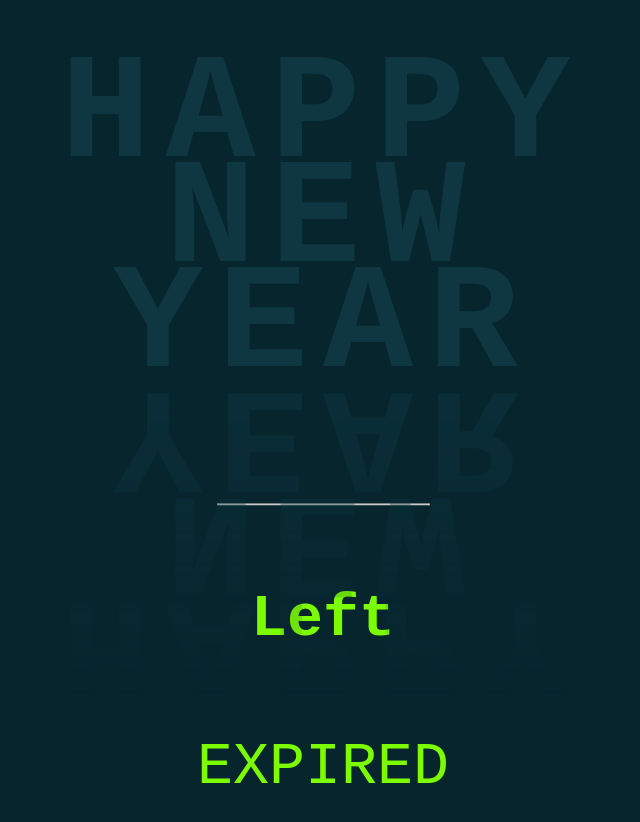
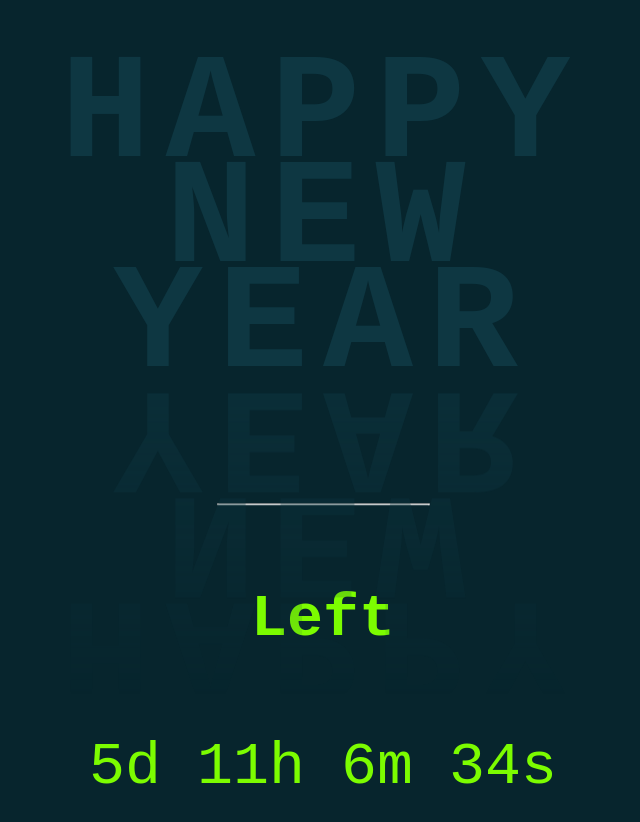
Before and after one commit to kundan09838/NEW-YEAR-WISHES, a plain HTML site: page index.html in a window 1280 px wide. Shown: the whole page, without its empty margins (317-957 px from the left). Drawn offline with Linux system fonts and the light colour scheme.

Commit message:
updated time

```diff
--- a/index.html
+++ b/index.html
@@ -74,7 +74,7 @@ hr {
 
 <script>
 // Set the date we're counting down to
-var countDownDate = new Date("1 jan, 2021 ").getTime();
+var countDownDate = new Date("1 jan, 2023 ").getTime();
 
 // Update the count down every 1 second
 var countdownfunction = setInterval(function() {
```
